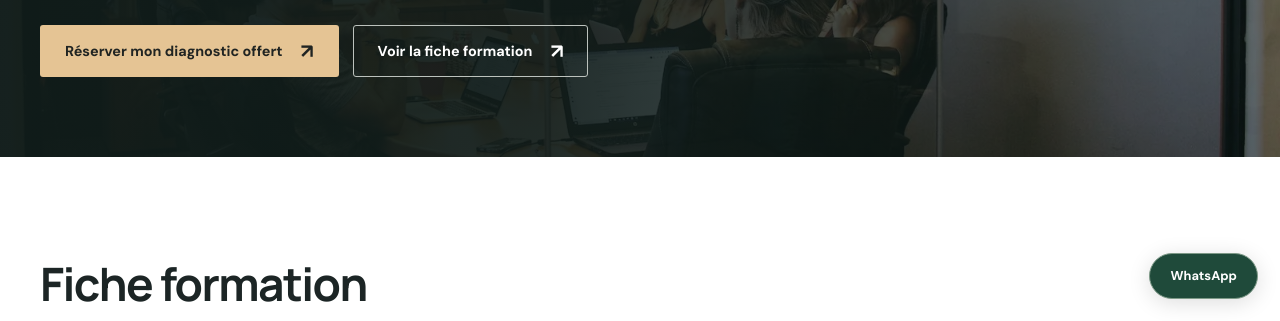
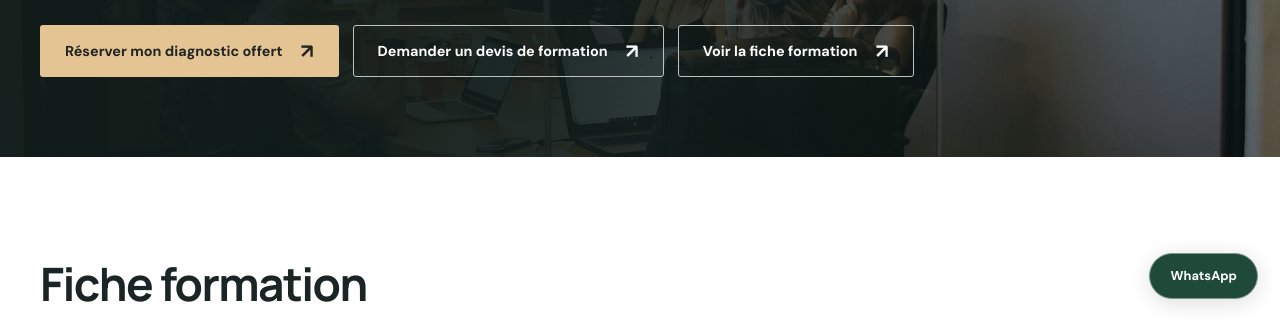
Before and after one commit to samghezali/samsbizsolutions, a plain HTML site: page formation/prospection-closing/index.html in a window 1280 px wide. Shown: the part 479-800 px from the top of the page. Drawn offline with Linux system fonts and the light colour scheme.

Commit message:
Add direct quote request CTA beside Calendly booking

```diff
--- a/formation/prospection-closing/index.html
+++ b/formation/prospection-closing/index.html
@@ -30,7 +30,7 @@
 <p class="fil"><a href="/">Accueil</a> / <a href="/formations/">Formations</a> / Prospection &amp; Closing</p>
 <h1>Prospection &amp; Closing Développer son Business</h1>
 <p class="hero__intro">Adoptez une approche expert/chef de projet pour booster votre activité. Formation intensive avec livrables opérationnels et accompagnement post-formation.</p>
-<div class="hero__actions"><a class="btn" href="https://calendly.com/samiraghezali/proposition-partenariat">Réserver mon diagnostic offert</a><a class="btn btn--contour" href="#fiche">Voir la fiche formation</a></div>
+<div class="hero__actions"><a class="btn" href="https://calendly.com/samiraghezali/proposition-partenariat">Réserver mon diagnostic offert</a><a class="btn btn--contour" href="mailto:sbizsolutions@outlook.fr?subject=Demande%20de%20devis%20formation&amp;body=Bonjour%2C%0A%0AEntreprise%20%3A%20%0AFormation%20souhait%C3%A9e%20%3A%20%0ANombre%20de%20participants%20%3A%20%0AP%C3%A9riode%20envisag%C3%A9e%20%3A%20%0A%0AMerci%20de%20me%20transmettre%20une%20proposition.">Demander un devis de formation</a><a class="btn btn--contour" href="#fiche">Voir la fiche formation</a></div>
 </div></section>
 <section class="section" id="fiche"><div class="conteneur">
 <h2>Fiche formation</h2>
```
